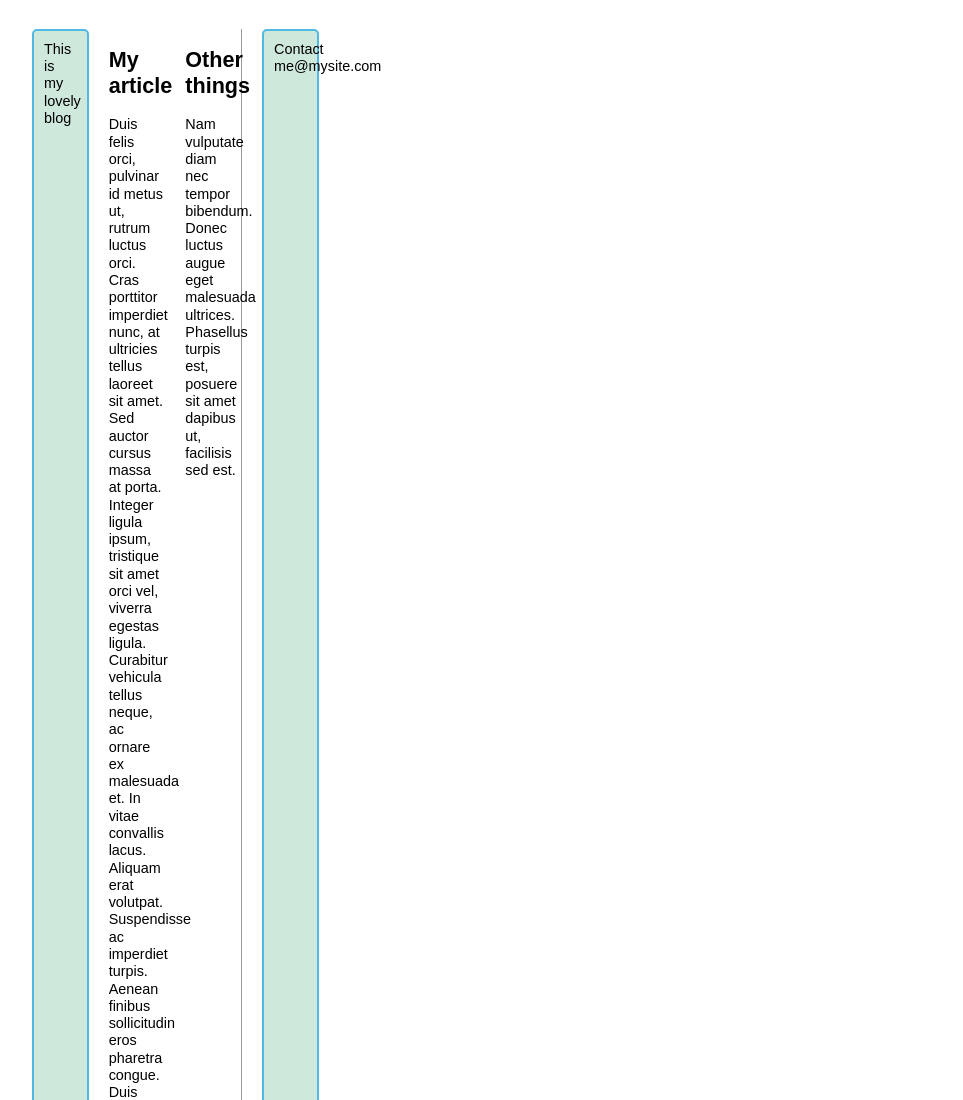
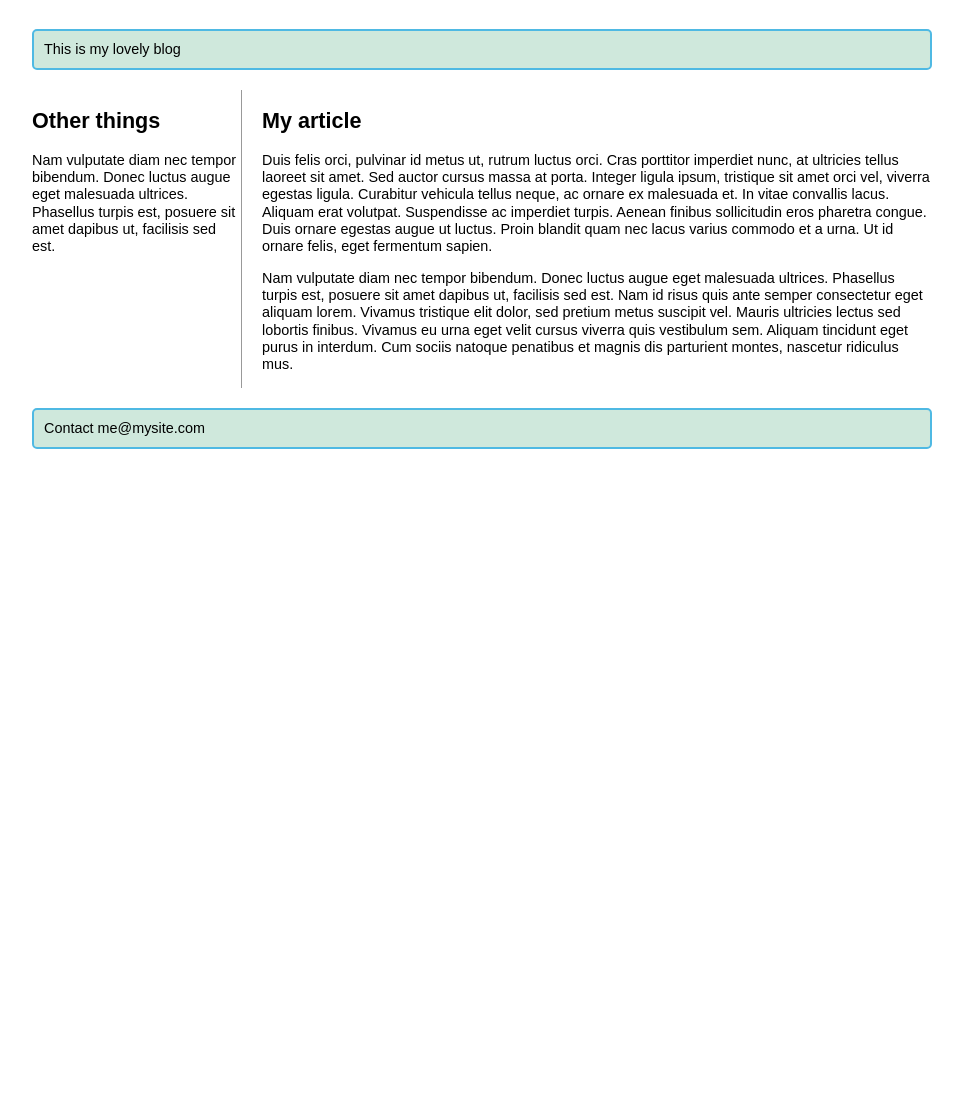
Before and after one commit to jodin22/etch-a-sketch, a plain HTML site: page index-grid-practice4.html in a window 1280 px wide. Shown: the top 1100 px of the page, without its empty margins (158-1121 px from the left). After the commit the page ends 800 px from the top, so only its background shows below. Drawn offline with Linux system fonts and the light colour scheme.

Commit message:
edit css. the 12 columns now have grid lines for columns and rows so the content looks more like blog or news article.

```diff
--- a/style-grid-practice4.css
+++ b/style-grid-practice4.css
@@ -39,3 +39,35 @@ aside {
 
 /* the rest of the css uses grid lines to make the 12 columns look like the previous example of practice3 to show the
 content more like a blog post or news article */
+
+header {
+    grid-column: 1/13; /* even before adding grid-row, the header appears to take up all col's and pushes the rest of
+    the content to the 2nd row while the header remains alone in the first row. at this point, the 2nd row where the rest
+    of the content is pushed to, is the implicit part while the col's are the explicit part. */
+    grid-row: 1;  /* the implicit part for the row since col is explicit bc of the grid-template-columns part. at this point
+    the rest of the content is in the second row. <article> is in col 1, <aside> is col 2, <footer> is col 3 */
+}
+
+article {
+    grid-column: 4/13; /* before adding grid-row, this shows the article taking up the 2nd row as <aside> and <footer> are
+    pushed to row 3. since article starts at col 3, to the left of article is blank space in col's 1 and 2. also in row 3, the
+    <aside> and <footer> are now squished into col 1 and 2 with lots of empty space in col 3 to the end of the grid.
+    seems when a col or row is not further defined, then the content flows to fill up that col/row and appears squished. */
+    grid-row: 2; /* before adding the row info, only the article was in row 2 while row 3 had <aside> and <footer>. and article
+    had empty space to the left of it so row 2 looked empty from col's 1 to 3 and from col 4 to end was the article. now with
+    the row info, the previously empty space is taken up by <aside> and <footer>. and row 3 is gone. */
+}
+
+aside {
+   grid-column: 1/4; /* shows aside taking up col 1 to 3 which will put it directly next to the article. now both aside
+   and article take up row 2 which pushes the footer to row 3. since the explicit part is 12 col's, the footer is squished
+   into col 1 and the rest of the cols in row 3 are blanks. before the aside grid-column was added, col 1 and 2 was filled
+   with aside and footer while col 4 to end was the article. also all this was in row 2. there was no row 3.  */
+   grid-row: 2; /* adding grid-row changes nothing. the footer still appears squished in col 1, row 3 */
+}
+
+footer {
+    grid-column: 1/13; /* before this part, the footer was squished in col 1 in the last row. now it spans all the cols in the
+    last row. */
+    grid-row: 3; /* looks the same even if you were to comment out grid-row */
+}
```
